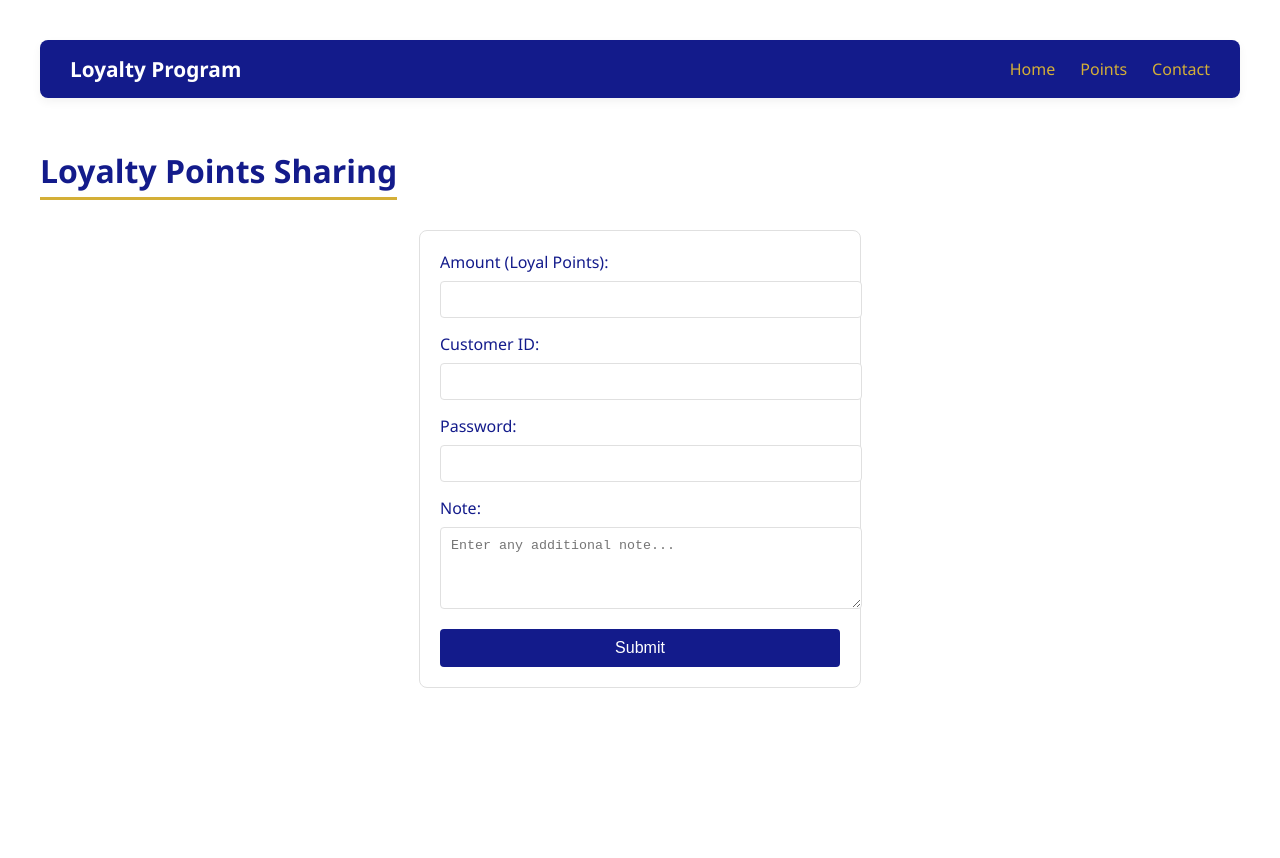
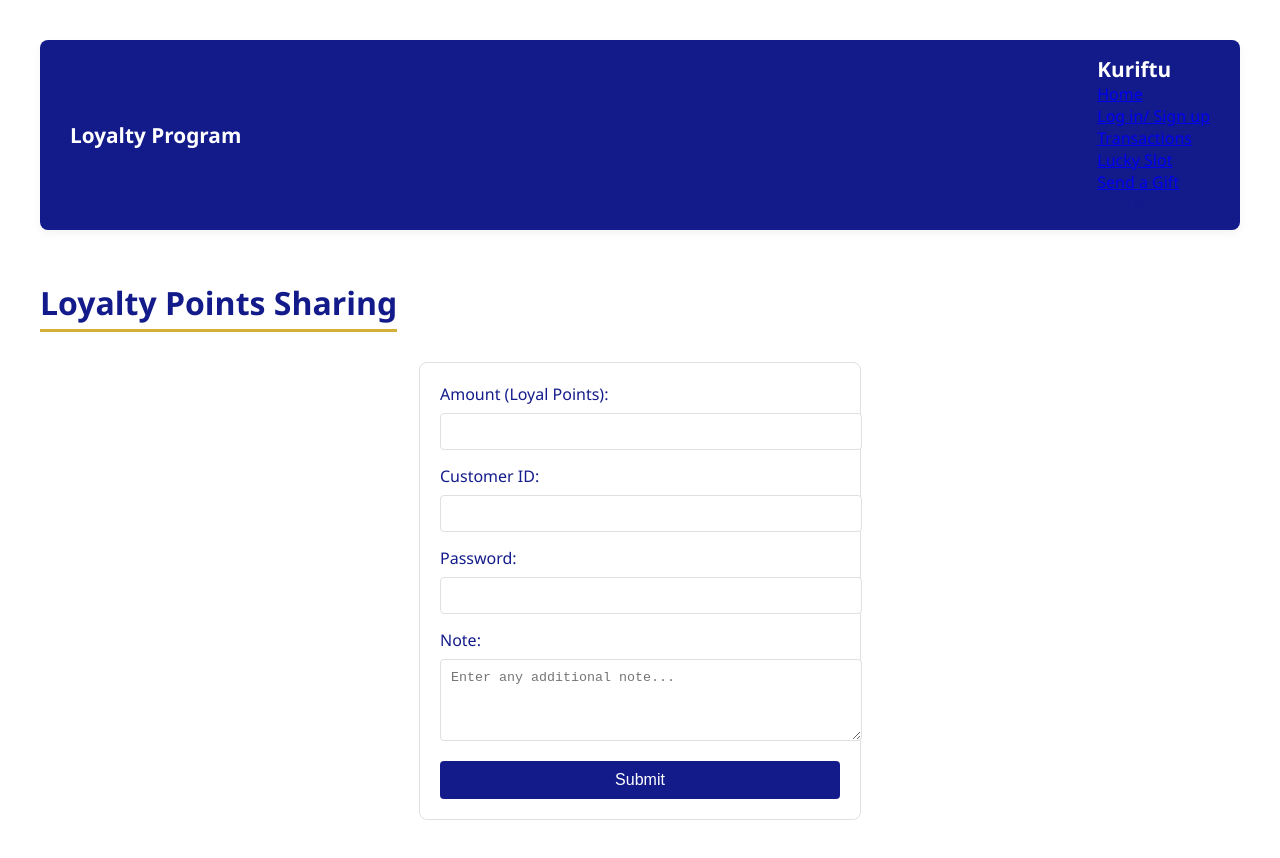
Before and after one commit to hementewodros/HFTF, a plain HTML site: page dashboard.html in a window 1280 px wide. Before the commit the page ends 800 px from the top, so only its background shows below. Drawn offline with Linux system fonts and the light colour scheme.

Commit message:
Update dashboard.html

```diff
--- a/dashboard.html
+++ b/dashboard.html
@@ -185,11 +185,15 @@
 <body>
     <div class="navbar">
         <div class="logo">Loyalty Program</div>
-        <ul class="nav-links">
-            <li><a href="#">Home</a></li>
-            <li><a href="#">Points</a></li>
-            <li><a href="#">Contact</a></li>
-        </ul>
+        <div class="custom-header">
+          <div class="logo">Kuriftu</div>
+          <div class="nav-item"><a href="index.html">Home</a></div>
+          <div class="nav-item"><a href="signin.html">Log in/ Sign up</a></div>
+          <div class="nav-item"><a href="transaction.html">Transactions</a></div>
+          <div class="nav-item"><a href="ls.html">Lucky Slot</a></div>
+          <div class="nav-item"><a href="dashboard.html">Send a Gift</a></div>
+          <div class="nav-item">Contacts</div>
+        </div>
     </div>
 
     <h1>Loyalty Points Sharing</h1>
```
